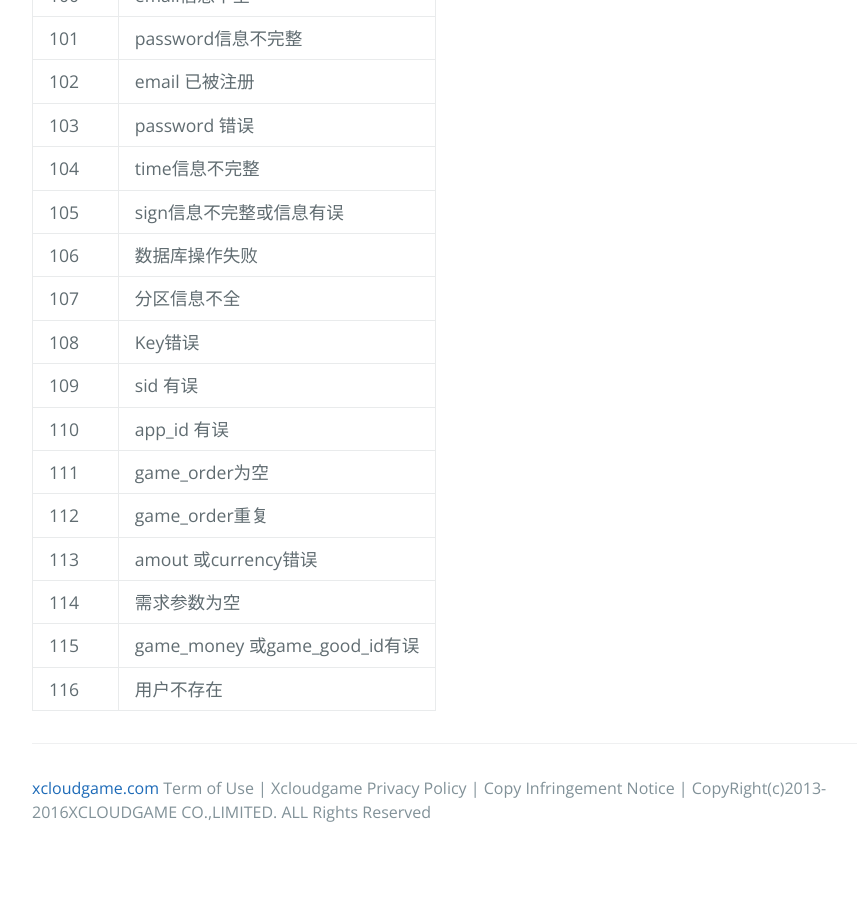
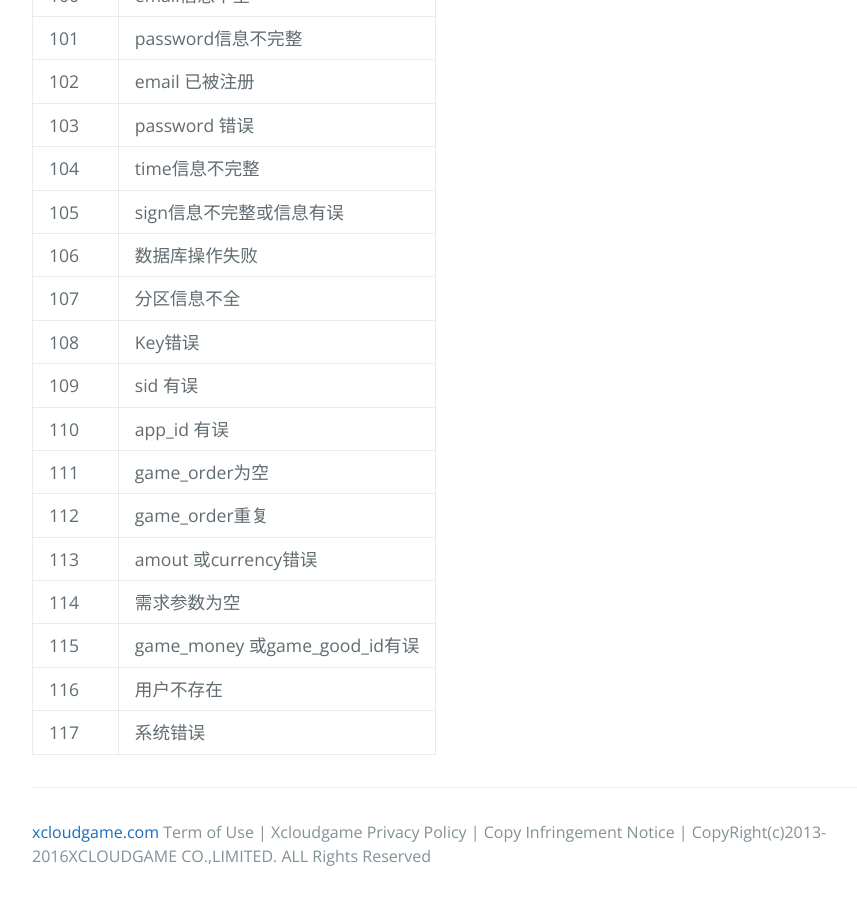
Before and after one commit to xcloudgame-developers/xcloudgame-developers.github.io, a Jekyll site: the page built from api/CellularPhoneSDK.md, in a window 1280 px wide and 900 px high, scrolled down 4985 px. Shown: the whole window, without its empty margins (192-1049 px from the left). Built offline with Jekyll 4.4.1, drawn with Linux system fonts in a browser that asks for light colours; our own code applies the rules of GitHub Pages for plain Markdown files; before the commit the page ends 5841 px from its top, so only the background shows below that.

Commit message:
下单接口文档

```diff
--- a/api/CellularPhoneSDK.md
+++ b/api/CellularPhoneSDK.md
@@ -171,3 +171,4 @@ sign       | String  | 50          | Y       | 数字签名：双方需要验证
 114   | 需求参数为空 |
 115   | game_money 或game_good_id有误 |
 116   | 用户不存在 |
+117   | 系统错误 |
```
